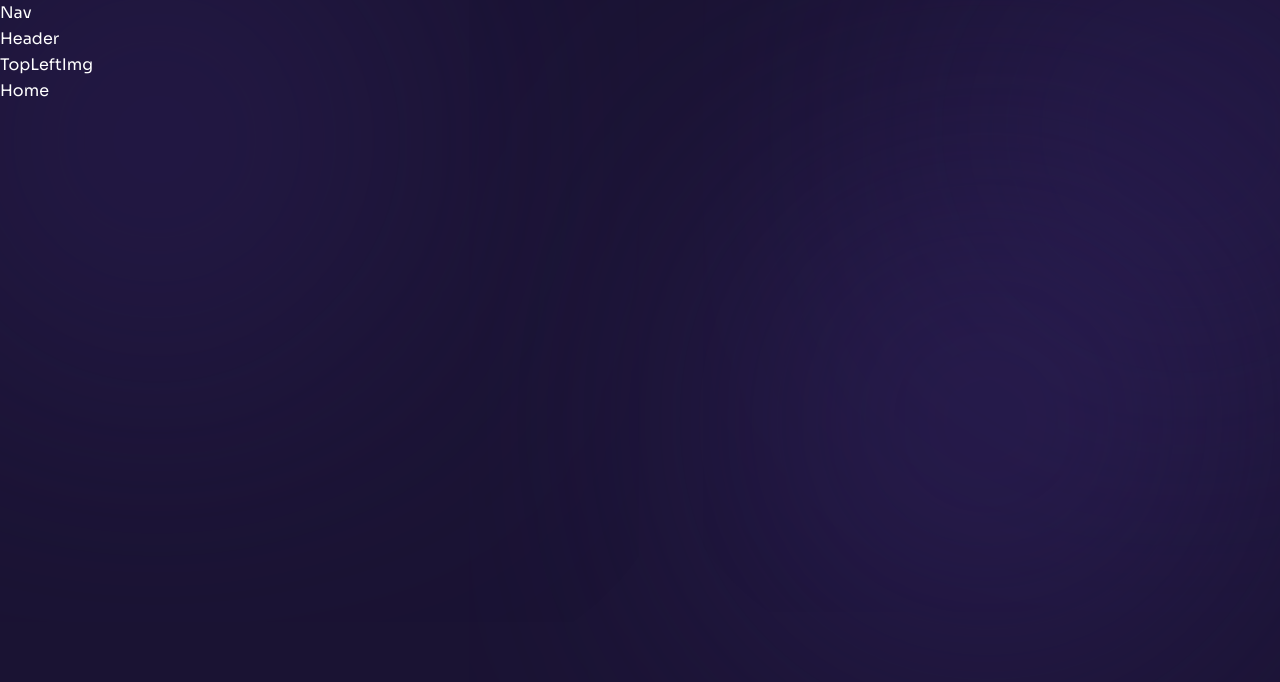
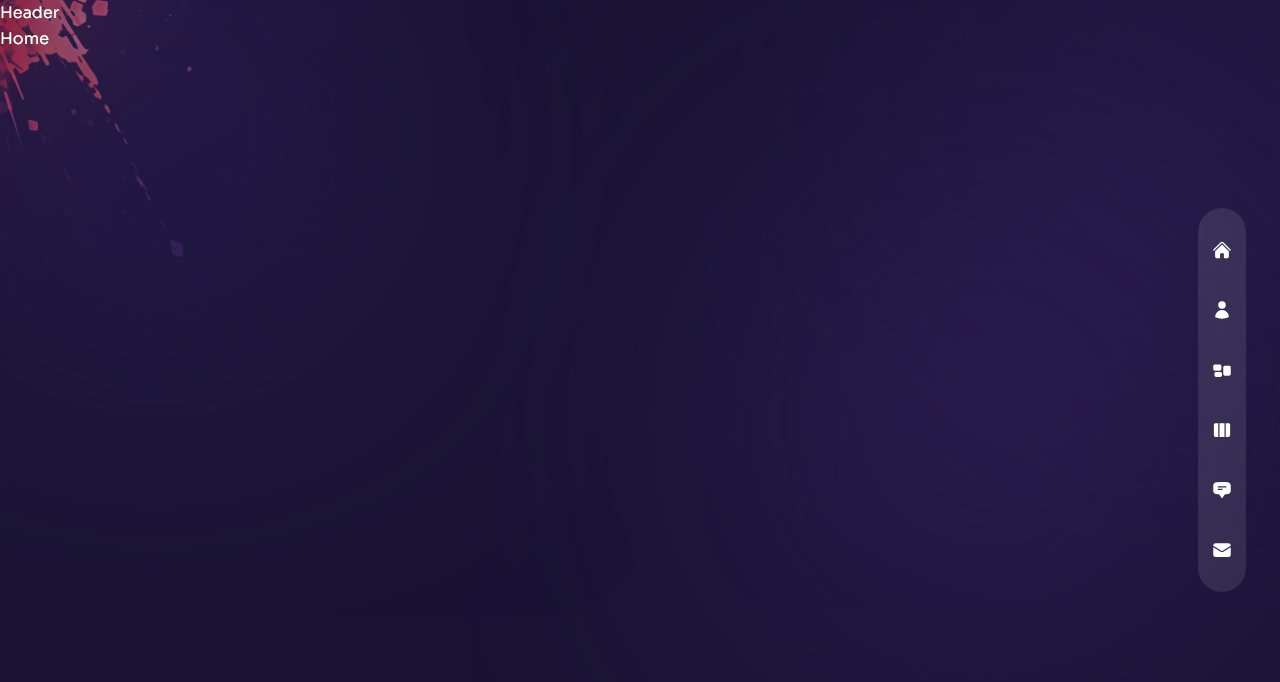
Before and after one commit to yburdakova/julimagine, a Next.js app: page / in a window 1280 px wide. Shown: the top 682 px of the page. Built offline with nearby package versions, Linux system fonts and the light colour scheme.

Commit message:
Nav UI is ready

```diff
--- a/components/Layout.tsx
+++ b/components/Layout.tsx
@@ -6,12 +6,13 @@ import TopLeftImg from './TopLeftImg';
 
 import { sorafont } from '../constants';
 
-const Layout = ({children}) => {
+const Layout = ({children}: any) => {
   return (
     <div className={`page bg-site text-white bg-cover bg-no-repeat ${sorafont.variable} font-sora relative`}>
+      <TopLeftImg/>
       <Nav/>
       <Header/>
-      <TopLeftImg/>
+
       {children}
     </div>
   );
--- a/components/Nav.tsx
+++ b/components/Nav.tsx
@@ -1,7 +1,24 @@
 import React from 'react'
+import { useRouter } from 'next/router';
+import Link from 'next/link';
+
+import { navData } from '../constants';
 
 const Nav = () => {
-  return <nav>Nav</nav>;
+  const router = useRouter();
+  const pethname = router.pathname;
+
+  return (
+    <nav className='fixed bottom-0 flex flex-col px-2 items-center mt-auto xl:justify-center gap-y-4 h-max xl:right-[2%] z-50 top-0 w-full xl:w-16 xl:max-w-md xl:h-screen'>
+      <div className='flex items-center justify-between w-full my-2 mx-4 px-4 py-8 text-3xl bg-white/10 xl:flex-col xl:justify-center gap-y-10 md:px-40 xl:px-0 h-[80px] xl:h-max backdrop-blur-sm xl:text-xl rounded-full'>
+        {navData.map((link, index) => (
+          <Link key={index} href={link.path}>
+            {React.createElement(link.icon)}
+          </Link>
+        ))}
+      </div>
+    </nav>
+  );
 };
 
 export default Nav;
--- a/components/TopLeftImg.tsx
+++ b/components/TopLeftImg.tsx
@@ -1,8 +1,11 @@
 import React from 'react'
+import Image from 'next/image'
 
 function TopLeftImg() {
   return (
-    <div>TopLeftImg</div>
+    <div className='absolute top-0 left-0 z-10 mix-blend-color-dodge w-[200px] xl:w-[400px] opacity-50'>
+      <Image src='/top-left-img.png' alt='Left image' width={400} height={400}/>
+    </div>
   )
 }
 
--- a/constants/index.ts
+++ b/constants/index.ts
@@ -17,8 +17,10 @@ export const sorafont = Sora({
 })
 
 // Nav data
+
+
 export const navData: NavDataProps[] = [
-    { name: 'home', path: '/', icon: HiHome  },
+    { name: 'home', path: '/', icon: HiHome },
     { name: 'about', path: '/about', icon: HiUser },
     { name: 'services', path: '/services', icon: HiRectangleGroup },
     { name: 'work', path: '/work', icon: HiViewColumns },
--- a/tailwind.config.js
+++ b/tailwind.config.js
@@ -27,10 +27,10 @@ module.exports = {
         accent: '#F13024',
       },
       backgroundImage: {
-        explosion: 'url("/public/bg-explosion.png")',
-        circles: 'url("/public/circles.png")',
-        circleStar: 'url("/public/circle-star.svg")',
-        site: 'url("/public/site-bg.svg")',
+        explosion: 'url("/bg-explosion.png")',
+        circles: 'url("/circles.png")',
+        circleStar: 'url("/circle-star.svg")',
+        site: 'url("/site-bg.svg")',
       },
       animation: {
         'spin-slow': 'spin 6s linear infinite',
```
